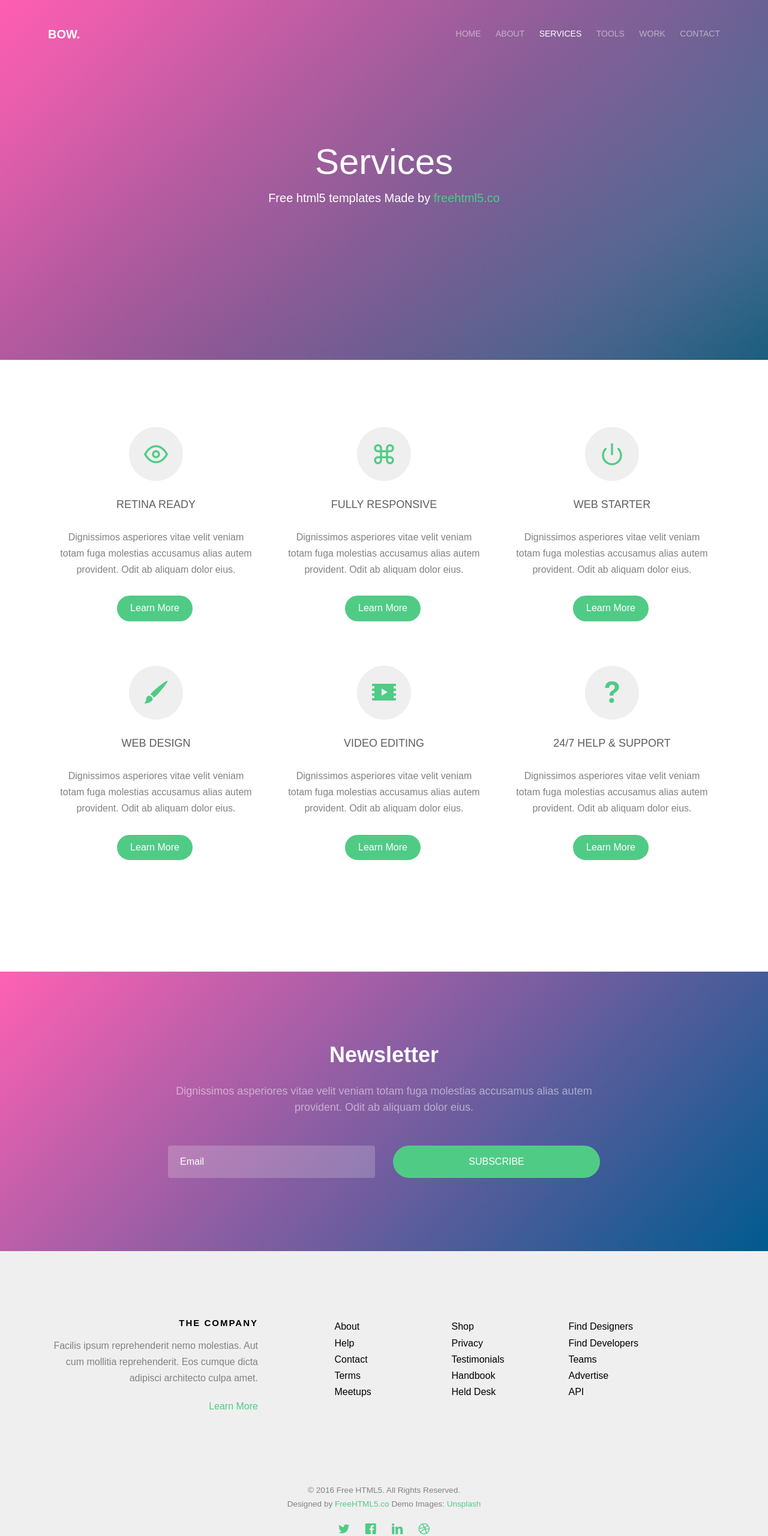
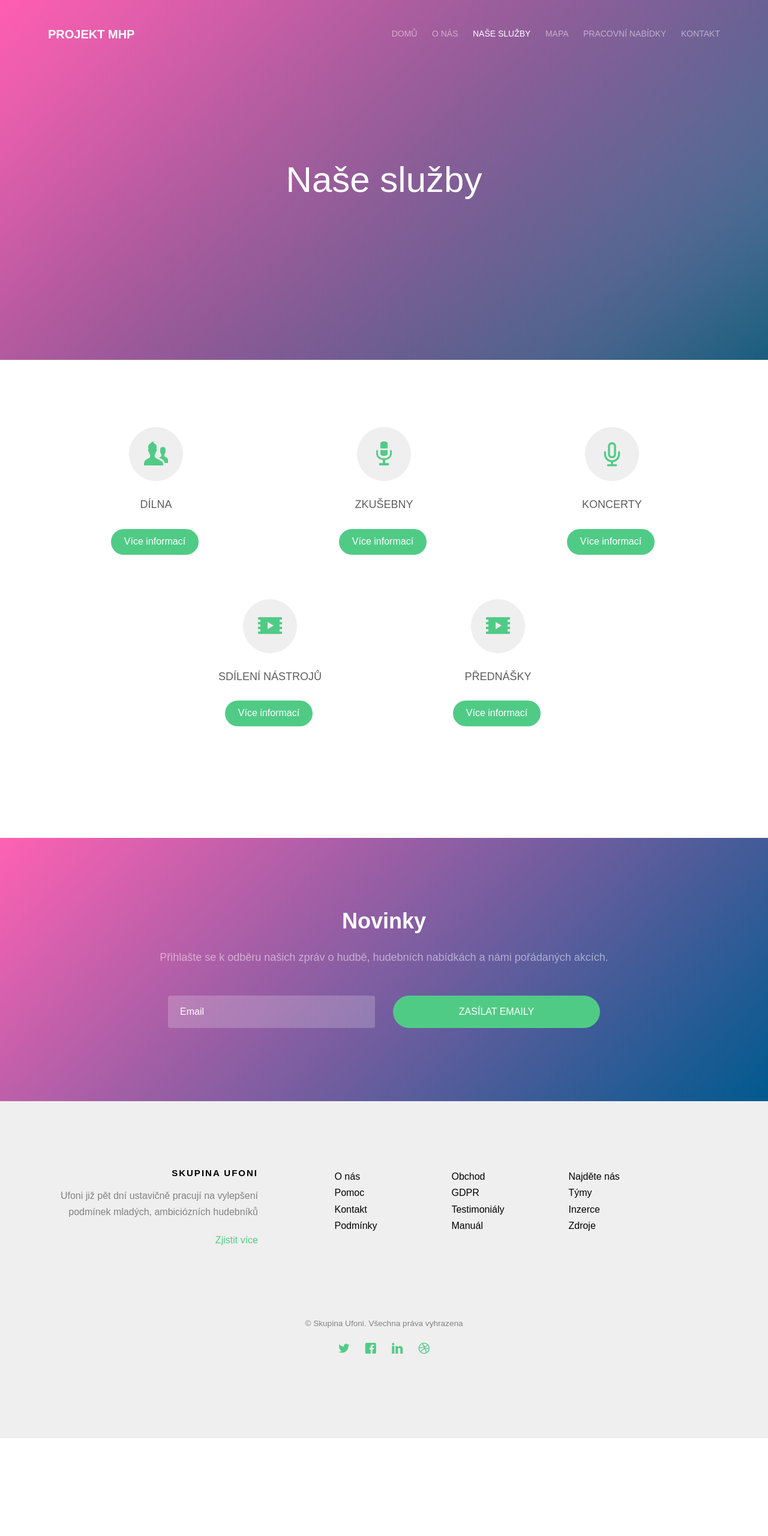
Before and after one commit to luciusmagn/hudba, a plain HTML site: page static/services.html in a window 1280 px wide. Shown: the whole page at 60% size. After the commit the page ends 2398 px from the top, so only its background shows below. Drawn offline with Linux system fonts and the light colour scheme; files whose address does not match are found by name.

Commit message:
hopefully final, except filler text on index

```diff
--- a/static/services.html
+++ b/static/services.html
@@ -67,23 +67,23 @@
 		<div class="container">
 			<div class="row">
 				<div class="col-xs-2">
-					<div id="fh5co-logo"><a href="index.html">Bow.</a></div>
+					<div id="fh5co-logo"><a href="index.html">Projekt MHP</a></div>
 				</div>
 				<div class="col-xs-10 text-right menu-1">
 					<ul>
-						<li><a href="index.html">Home</a></li>
-						<li><a href="about.html">About</a></li>
+						<li><a href="index.html">Domů</a></li>
+						<li><a href="about.html">O nás</a></li>
 						<li class="has-dropdown active">
-							<a href="services.html">Services</a>
+							<a href="services.html">Naše služby</a>
 							<ul class="dropdown">
-								<li><a href="#">Web Design</a></li>
-								<li><a href="#">eCommerce</a></li>
-								<li><a href="#">Branding</a></li>
-								<li><a href="#">API</a></li>
+								<li><a href="#">Zkušebny</a></li>
+								<li><a href="#">Dílna</a></li>
+								<li><a href="#">Koncerty</a></li>
+								<li><a href="#">Sdílení nástrojů</a></li>
 							</ul>
 						</li>
 						<li class="has-dropdown">
-							<a href="#">Tools</a>
+							<a href="#">Mapa</a>
 							<ul class="dropdown">
 								<li><a href="#">HTML5</a></li>
 								<li><a href="#">CSS3</a></li>
@@ -91,8 +91,8 @@
 								<li><a href="#">jQuery</a></li>
 							</ul>
 						</li>
-						<li><a href="work.html">Work</a></li>
-						<li><a href="contact.html">Contact</a></li>
+						<li><a href="work.html">Pracovní nabídky</a></li>
+						<li><a href="contact.html">Kontakt</a></li>
 					</ul>
 				</div>
 			</div>
@@ -107,8 +107,7 @@
 				<div class="col-md-8 col-md-offset-2 text-center">
 					<div class="display-t">
 						<div class="display-tc animate-box" data-animate-effect="fadeIn">
-							<h1>Services</h1>
-							<h2>Free html5 templates Made by <a href="http://freehtml5.co" target="_blank">freehtml5.co</a></h2>
+							<h1>Naše služby</h1>
 						</div>
 					</div>
 				</div>
@@ -121,42 +120,40 @@
 			<div class="col-md-4 col-sm-4">
 				<div class="feature-center">
 					<span class="icon">
-						<i class="icon-eye"></i>
+						<i class="icon-users"></i>
 					</span>
-					<h3>Retina Ready</h3>
-					<p>Dignissimos asperiores vitae velit veniam totam fuga molestias accusamus alias autem provident. Odit ab aliquam dolor eius.</p>
-					<p><a href="#" class="btn btn-primary">Learn More</a></p>
+					<h3>Dílna</h3>
+					<p><a href="#" class="btn btn-primary">Více informací</a></p>
 				</div>
 			</div>
 			<div class="col-md-4 col-sm-4">
 				<div class="feature-center">
 					<span class="icon">
-						<i class="icon-command"></i>
+						<i class="icon-mic"></i>
 					</span>
-					<h3>Fully Responsive</h3>
-					<p>Dignissimos asperiores vitae velit veniam totam fuga molestias accusamus alias autem provident. Odit ab aliquam dolor eius.</p>
-					<p><a href="#" class="btn btn-primary">Learn More</a></p>
+					<h3>Zkušebny</h3>
+					<p><a href="#" class="btn btn-primary">Více informací</a></p>
 				</div>
 			</div>
 			<div class="col-md-4 col-sm-4">
 				<div class="feature-center">
 					<span class="icon">
-						<i class="icon-power"></i>
+						<i class="icon-microphone"></i>
 					</span>
-					<h3>Web Starter</h3>
-					<p>Dignissimos asperiores vitae velit veniam totam fuga molestias accusamus alias autem provident. Odit ab aliquam dolor eius.</p>
-					<p><a href="#" class="btn btn-primary">Learn More</a></p>
+					<h3>Koncerty</h3>
+					<p><a href="#" class="btn btn-primary">Více informací</a></p>
 				</div>
 			</div>
-
-			<div class="col-md-4 col-sm-4">
+		</div>
+		<div class="container">
+			<div class="col-md-2"></div>
+			<div class="col-md-4">
 				<div class="feature-center">
 					<span class="icon">
-						<i class="icon-brush"></i>
+						<i class="icon-video2"></i>
 					</span>
-					<h3>Web Design</h3>
-					<p>Dignissimos asperiores vitae velit veniam totam fuga molestias accusamus alias autem provident. Odit ab aliquam dolor eius.</p>
-					<p><a href="#" class="btn btn-primary">Learn More</a></p>
+					<h3>Sdílení nástrojů</h3>
+					<p><a href="#" class="btn btn-primary">Více informací</a></p>
 				</div>
 			</div>
 			<div class="col-md-4 col-sm-4">
@@ -164,19 +161,8 @@
 					<span class="icon">
 						<i class="icon-video2"></i>
 					</span>
-					<h3>Video Editing</h3>
-					<p>Dignissimos asperiores vitae velit veniam totam fuga molestias accusamus alias autem provident. Odit ab aliquam dolor eius.</p>
-					<p><a href="#" class="btn btn-primary">Learn More</a></p>
-				</div>
-			</div>
-			<div class="col-md-4 col-sm-4">
-				<div class="feature-center">
-					<span class="icon">
-						<i class="icon-help2"></i>
-					</span>
-					<h3>24/7 Help &amp; Support</h3>
-					<p>Dignissimos asperiores vitae velit veniam totam fuga molestias accusamus alias autem provident. Odit ab aliquam dolor eius.</p>
-					<p><a href="#" class="btn btn-primary">Learn More</a></p>
+					<h3>Přednášky</h3>
+					<p><a href="#" class="btn btn-primary">Více informací</a></p>
 				</div>
 			</div>
 		</div>
@@ -186,8 +172,8 @@
 		<div class="container">
 			<div class="row animate-box">
 				<div class="col-md-8 col-md-offset-2 text-center fh5co-heading">
-					<h2>Newsletter</h2>
-					<p>Dignissimos asperiores vitae velit veniam totam fuga molestias accusamus alias autem provident. Odit ab aliquam dolor eius.</p>
+					<h2>Novinky</h2>
+					<p>Přihlašte se k odběru našich zpráv o hudbě, hudebních nabídkách a námi pořádaných akcích.</p>
 				</div>
 			</div>
 			<div class="row animate-box">
@@ -200,7 +186,7 @@
 							</div>
 						</div>
 						<div class="col-md-6 col-sm-6">
-							<button type="submit" class="btn btn-default btn-block">Subscribe</button>
+							<button type="submit" class="btn btn-default btn-block">Zasílat emaily</button>
 						</div>
 					</form>
 				</div>
@@ -212,37 +198,34 @@
 		<div class="container">
 			<div class="row row-pb-md">
 				<div class="col-md-4 fh5co-widget">
-					<h3>The Company</h3>
-					<p>Facilis ipsum reprehenderit nemo molestias. Aut cum mollitia reprehenderit. Eos cumque dicta adipisci architecto culpa amet.</p>
-					<p><a href="#">Learn More</a></p>
+					<h3>Skupina Ufoni</h3>
+					<p>Ufoni již pět dní ustavičně pracují na vylepšení podmínek mladých, ambiciózních hudebníků</p>
+					<p><a href="#">Zjistit více</a></p>
 				</div>
 				<div class="col-md-2 col-sm-4 col-xs-6 col-md-push-1">
 					<ul class="fh5co-footer-links">
-						<li><a href="#">About</a></li>
-						<li><a href="#">Help</a></li>
-						<li><a href="#">Contact</a></li>
-						<li><a href="#">Terms</a></li>
-						<li><a href="#">Meetups</a></li>
+						<li><a href="#">O nás</a></li>
+						<li><a href="#">Pomoc</a></li>
+						<li><a href="#">Kontakt</a></li>
+						<li><a href="#">Podmínky</a></li>
 					</ul>
 				</div>
 
 				<div class="col-md-2 col-sm-4 col-xs-6 col-md-push-1">
 					<ul class="fh5co-footer-links">
-						<li><a href="#">Shop</a></li>
-						<li><a href="#">Privacy</a></li>
-						<li><a href="#">Testimonials</a></li>
-						<li><a href="#">Handbook</a></li>
-						<li><a href="#">Held Desk</a></li>
+						<li><a href="#">Obchod</a></li>
+						<li><a href="#">GDPR</a></li>
+						<li><a href="#">Testimoniály</a></li>
+						<li><a href="#">Manuál</a></li>
 					</ul>
 				</div>
 
 				<div class="col-md-2 col-sm-4 col-xs-6 col-md-push-1">
 					<ul class="fh5co-footer-links">
-						<li><a href="#">Find Designers</a></li>
-						<li><a href="#">Find Developers</a></li>
-						<li><a href="#">Teams</a></li>
-						<li><a href="#">Advertise</a></li>
-						<li><a href="#">API</a></li>
+						<li><a href="#">Najděte nás</a></li>
+						<li><a href="#">Týmy</a></li>
+						<li><a href="#">Inzerce</a></li>
+						<li><a href="#">Zdroje</a></li>
 					</ul>
 				</div>
 			</div>
@@ -250,8 +233,7 @@
 			<div class="row copyright">
 				<div class="col-md-12 text-center">
 					<p>
-						<small class="block">&copy; 2016 Free HTML5. All Rights Reserved.</small>
-						<small class="block">Designed by <a href="http://freehtml5.co/" target="_blank">FreeHTML5.co</a> Demo Images: <a href="http://unsplash.co/" target="_blank">Unsplash</a></small>
+						<small class="block">&copy; Skupina Ufoni. Všechna práva vyhrazena</small>
 					</p>
 					<p>
 						<ul class="fh5co-social-icons">
```
Also changed, not shown: static/about.html (+21 -21 lines), static/contact.html (+44 -48 lines), static/index.html (+5 -5 lines), static/work.html (+40 -117 lines), static/images/person1.jpg, static/images/person1.png (added), static/images/person2.png (added), static/images/person3.jpg, static/images/person3.png (added), static/images/person4.png (added), static/images/person5.png (added).
